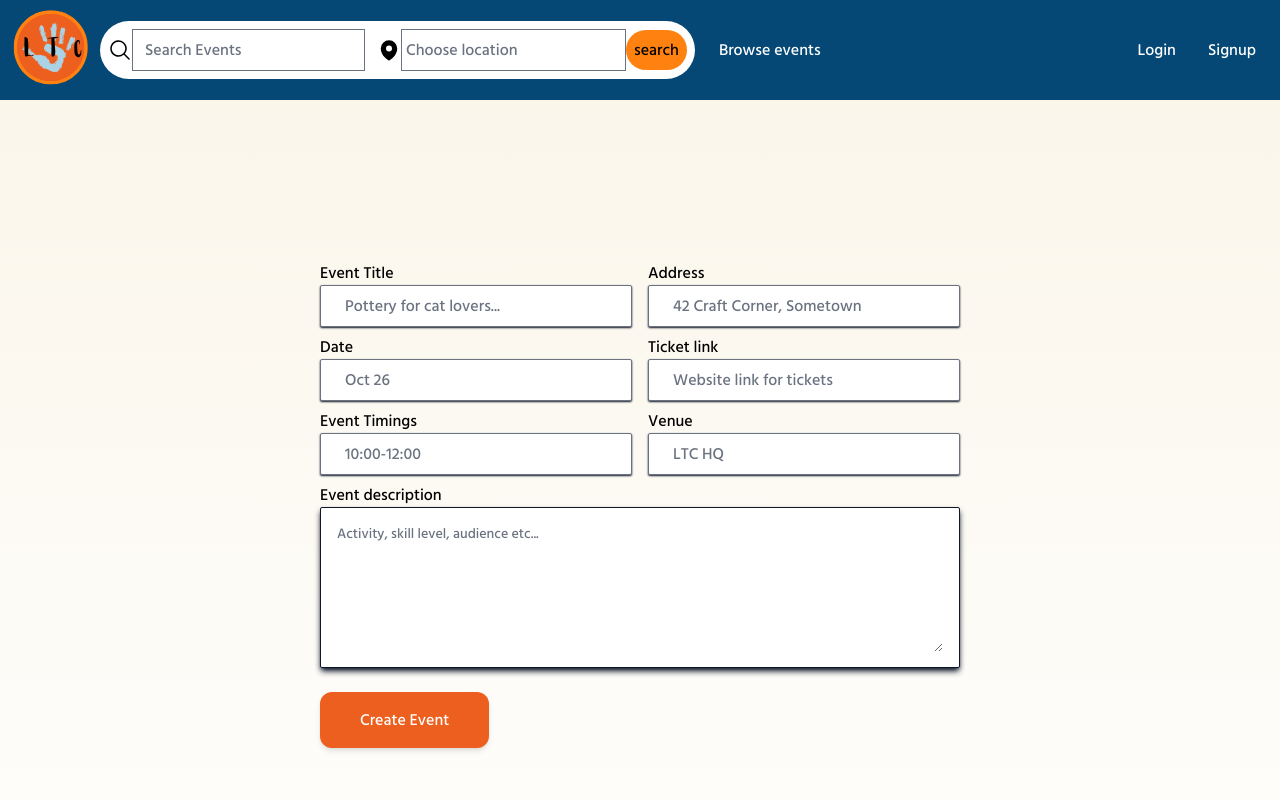
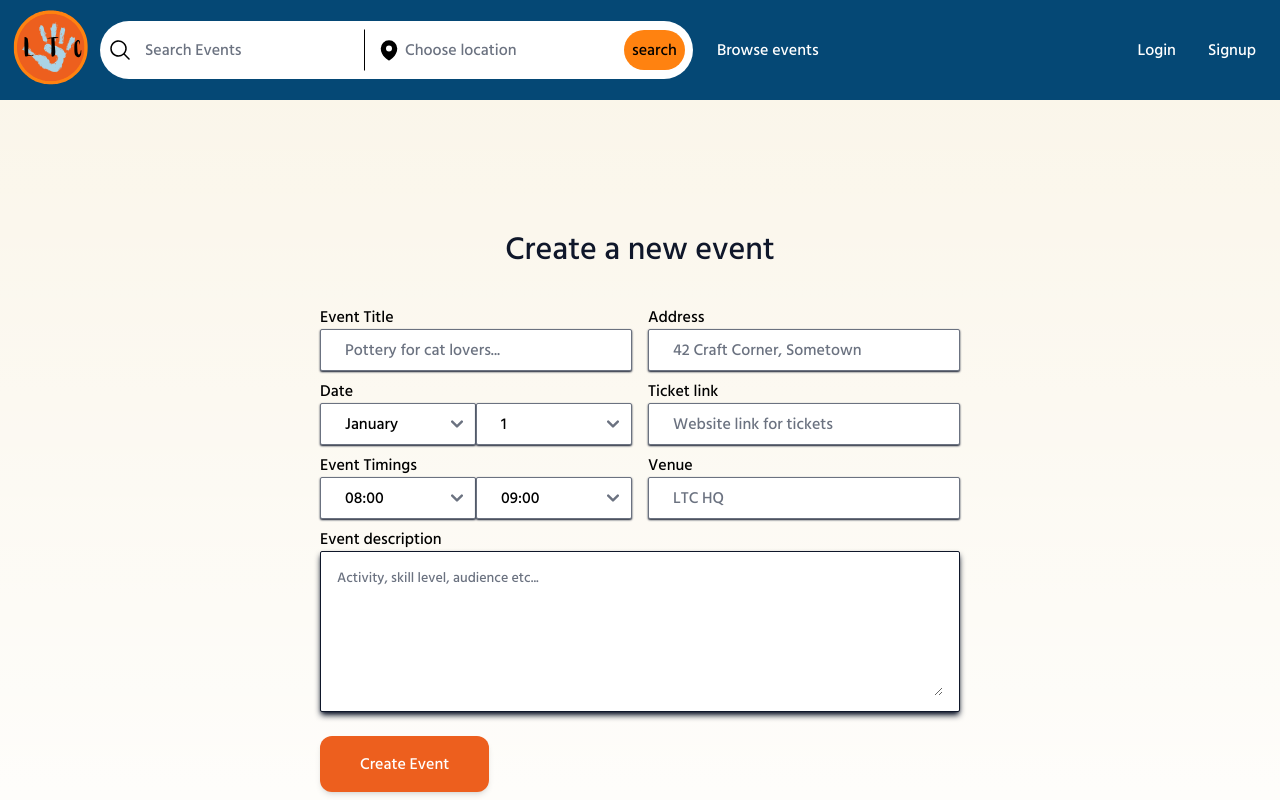
Before and after one commit to alehow84/let-them-create, a Next.js app in the folder ltc/: page /staff-profile in a window 1280 px wide. Shown: the top 800 px of the page. Built offline with nearby package versions, Linux system fonts and the light colour scheme; no server answers.

Commit message:
amend form UI to ensure date data is in correct format and parse form data into correct event object type for pushing to firestore

```diff
--- /dev/null
+++ b/ltc/src/app/staff-home/page.tsx
@@ -0,0 +1,17 @@
+import BurgerMenu from "@/components/burgerMenu/BurgerMenu";
+import Footer from "@/components/Footer";
+import Navbar from "@/components/navbar/Navbar";
+import NewEventsForm from "@/components/NewEventsForm";
+
+export default function Page() {
+  return (
+    <>
+      <Navbar />
+      <BurgerMenu />
+      <main className="h-auto min-h-dvh flex items-center container mx-auto">
+        <NewEventsForm />
+      </main>
+      <Footer />
+    </>
+  );
+}
--- a/ltc/src/app/staff-login/page.tsx
+++ b/ltc/src/app/staff-login/page.tsx
@@ -45,7 +45,7 @@ export default function Page() {
           console.log("there is a staff doc");
           const docId = staffDoc.data().documentId;
           updateUserDocumentId(docId);
-          router.push("/staff-profile");
+          router.push("/staff-home");
         } else {
           alert("No Matching staff user document found");
         }
--- a/ltc/src/components/NewEventsForm.tsx
+++ b/ltc/src/components/NewEventsForm.tsx
@@ -1,8 +1,72 @@
+"use client";
+
 import SubmitButton from "./static/SubmitButton";
+import eventThumbnail from "../../public/icons/eventThumbnail.svg";
+import { Event } from "../types/EventTypes";
+import { useState } from "react";
 
 export default function NewEventsForm() {
+  //   const [dateInput, setDateInput] = useState<string>("");
+  //   const [whenInput, setWhenInput] = useState<string>("");
+  //   const [dateErrorBool, setDateErrorBool] = useState<boolean>(false);
+
+  //   const handleDateChange = (e: React.ChangeEvent<HTMLInputElement>) => {
+  //     setDateInput(e.target.value);
+  //   };
+
+  //   const handleWhenChange = (e: React.ChangeEvent<HTMLInputElement>) => {
+  //     setWhenInput(e.target.value);
+  //   };
+
+  const handleNewEvent = (e: React.FormEvent<HTMLFormElement>) => {
+    e.preventDefault();
+    const formData = new FormData(e.currentTarget);
+    const thisEventTitle = formData.get("title") as string;
+    const startMonth = formData.get("start-date-month") as string;
+    const startDay = formData.get("start-date-day") as string;
+    const startDate = `${startMonth} ${startDay}`;
+    const startTime = formData.get("when-start");
+    const endTime = formData.get("when-end");
+    const thisWhen = `${startTime}–${endTime}`;
+    //below going into an array
+    const address = formData.get("address") as string;
+    //below going into an array
+    const ticketLink = formData.get("ticket_info_link") as string;
+    //below going into an object
+    const venueName = formData.get("venue-name") as string;
+    const thisDescription = formData.get("description") as string;
+
+    const newEvent: Event = {
+      title: thisEventTitle,
+      date: {
+        start_date: startDate,
+        when: thisWhen,
+      },
+      address: [address],
+      description: thisDescription,
+      ticket_info: [
+        {
+          source: "Let Them Create",
+          link: ticketLink,
+          link_type: "tickets",
+        },
+      ],
+      venue: {
+        name: venueName,
+        rating: null,
+        reviews: null,
+        link: null,
+      },
+      thumbnail: eventThumbnail,
+      image: null,
+    };
+  };
+
   return (
-    <form className="mt-8 mx-auto md:w-1/2">
+    <form className="mt-8 mx-auto w-10/12 md:w-1/2" onSubmit={handleNewEvent}>
+      <h1 className="text-center text-3xl text-slate py-2 mb-6">
+        Create a new event
+      </h1>
       <div className="md:grid md:grid-cols-2 md:gap-4">
         <div>
           <div className="flex flex-col mb-2">
@@ -14,28 +78,114 @@ export default function NewEventsForm() {
               name="title"
               type="text"
               placeholder="Pottery for cat lovers..."
+              required
               className="py-2 px-6 max-w-md md:w-full text-ellipsis bg-white rounded-sm shadow-slate shadow-sm"
             />
           </div>
           <div className="flex flex-col mb-2">
             <label htmlFor="start-date">Date</label>
-            <input
-              id="start-date"
-              name="start-date"
-              type="text"
-              placeholder="Oct 26"
-              className="py-2 px-6 max-w-md md:w-full text-ellipsis bg-white rounded-sm shadow-slate shadow-sm"
-            />
+            <div className="flex">
+              <select
+                name="start-date-month"
+                id="start-date-month"
+                className="py-2 px-6 max-w-md md:w-full text-ellipsis bg-white rounded-sm shadow-slate shadow-sm"
+              >
+                <option value="Jan">January</option>
+                <option value="Feb">February</option>
+                <option value="Mar">March</option>
+                <option value="Apr">April</option>
+                <option value="May">May</option>
+                <option value="Jun">June</option>
+                <option value="Jul">July</option>
+                <option value="Aug">August</option>
+                <option value="Sep">September</option>
+                <option value="Oct">October</option>
+                <option value="Nov">November</option>
+                <option value="Dec">December</option>
+              </select>
+              <select
+                name="start-date-day"
+                id="start-date-day"
+                className="py-2 px-6 max-w-md md:w-full text-ellipsis bg-white rounded-sm shadow-slate shadow-sm"
+                required
+              >
+                <option value="01">1</option>
+                <option value="02">2</option>
+                <option value="03">3</option>
+                <option value="04">4</option>
+                <option value="05">5</option>
+                <option value="06">6</option>
+                <option value="07">7</option>
+                <option value="08">8</option>
+                <option value="09">9</option>
+                <option value="10">10</option>
+                <option value="11">11</option>
+                <option value="12">12</option>
+                <option value="13">13</option>
+                <option value="14">14</option>
+                <option value="15">15</option>
+                <option value="16">16</option>
+                <option value="17">17</option>
+                <option value="18">18</option>
+                <option value="19">19</option>
+                <option value="20">20</option>
+                <option value="21">21</option>
+                <option value="22">22</option>
+                <option value="23">23</option>
+                <option value="24">24</option>
+                <option value="25">25</option>
+                <option value="26">26</option>
+                <option value="27">27</option>
+                <option value="28">28</option>
+                <option value="29">29</option>
+                <option value="30">30</option>
+                <option value="31">31</option>
+              </select>
+            </div>
           </div>
           <div className="flex flex-col mb-2">
-            <label htmlFor="when">Event Timings</label>
-            <input
-              id="when"
-              name="when"
-              type="text"
-              placeholder="10:00-12:00"
-              className="py-2 px-6 max-w-md md:w-full text-ellipsis bg-white rounded-sm shadow-slate shadow-sm"
-            />
+            <label htmlFor="when-start">Event Timings</label>
+            <div className="flex">
+              <select
+                name="when-start"
+                id="when-start"
+                className="py-2 px-6 max-w-md md:w-full text-ellipsis bg-white rounded-sm shadow-slate shadow-sm"
+              >
+                <option value="08:00">08:00</option>
+                <option value="09:00">09:00</option>
+                <option value="10:00">10:00</option>
+                <option value="11:00">11:00</option>
+                <option value="12:00">12:00</option>
+                <option value="13:00">13:00</option>
+                <option value="14:00">14:00</option>
+                <option value="15:00">15:00</option>
+                <option value="16:00">16:00</option>
+                <option value="17:00">17:00</option>
+                <option value="18:00">18:00</option>
+                <option value="19:00">19:00</option>
+                <option value="20:00">20:00</option>
+              </select>
+              <select
+                name="when-end"
+                id="when-end"
+                className="py-2 px-6 max-w-md md:w-full text-ellipsis bg-white rounded-sm shadow-slate shadow-sm"
+              >
+                <option value="09:00">09:00</option>
+                <option value="10:00">10:00</option>
+                <option value="11:00">11:00</option>
+                <option value="12:00">12:00</option>
+                <option value="13:00">13:00</option>
+                <option value="14:00">14:00</option>
+                <option value="15:00">15:00</option>
+                <option value="16:00">16:00</option>
+                <option value="17:00">17:00</option>
+                <option value="18:00">18:00</option>
+                <option value="19:00">19:00</option>
+                <option value="20:00">20:00</option>
+                <option value="21:00">21:00</option>
+                <option value="22:00">22:00</option>
+              </select>
+            </div>
           </div>
         </div>
         <div>
@@ -45,6 +195,7 @@ export default function NewEventsForm() {
               id="address"
               name="address"
               type="text"
+              required
               placeholder="42 Craft Corner, Sometown"
               className="py-2 px-6 max-w-md md:w-full text-ellipsis bg-white rounded-sm shadow-slate shadow-sm"
             />
@@ -66,6 +217,7 @@ export default function NewEventsForm() {
               name="venue-name"
               type="text"
               placeholder="LTC HQ"
+              required
               className="py-2 px-6 max-w-md md:w-full text-ellipsis bg-white rounded-sm shadow-slate shadow-sm"
             />
           </div>
--- a/ltc/src/components/homepage/HomepageTop.tsx
+++ b/ltc/src/components/homepage/HomepageTop.tsx
@@ -1,5 +1,5 @@
 import Image from "next/image";
-import Logo from "../../../public/icons/Let them create Branding and planning.png";
+import Logo from "../../../public/icons/LTCLogo.png";
 import { Playpen_Sans } from "next/font/google";
 import Typing from "../Typing";
 
--- a/ltc/src/components/navbar/Searchbar.tsx
+++ b/ltc/src/components/navbar/Searchbar.tsx
@@ -17,7 +17,7 @@ export default function Searchbar() {
         <input
           type="text"
           placeholder="Search Events"
-          className="border-r border-solid focus:outline-none "
+          className="border-r-black border-l-white border-t-white border-b-white focus:outline-none"
         />
       </div>
       <div className="flex items-center pl-3">
@@ -37,7 +37,7 @@ export default function Searchbar() {
         <input
           type="text"
           placeholder="Choose location"
-          className="pl-1 focus:outline-none "
+          className="pl-1 focus:outline-none border-none"
         />
         <button
           type="submit"
--- a/ltc/src/components/navbar/UserLinks.tsx
+++ b/ltc/src/components/navbar/UserLinks.tsx
@@ -16,7 +16,7 @@ export default function UserLinks() {
           <div className="flex flex-col items-center">
             <div className="hover:scale-110 transition ease-in-out duration-200">
               {user.email === process.env.NEXT_PUBLIC_STAFF_EMAIL ? (
-                <Link href="/staff-profile">
+                <Link href="/staff-home">
                   <Image src={UserIcon} alt="Home" width={60} height={60} />
                 </Link>
               ) : (
```
Also changed, not shown: ltc/public/icons/LTCLogo.png (renamed from ltc/public/icons/Let them create Branding and planning.png), ltc/public/icons/eventThumbnail.svg (added).
